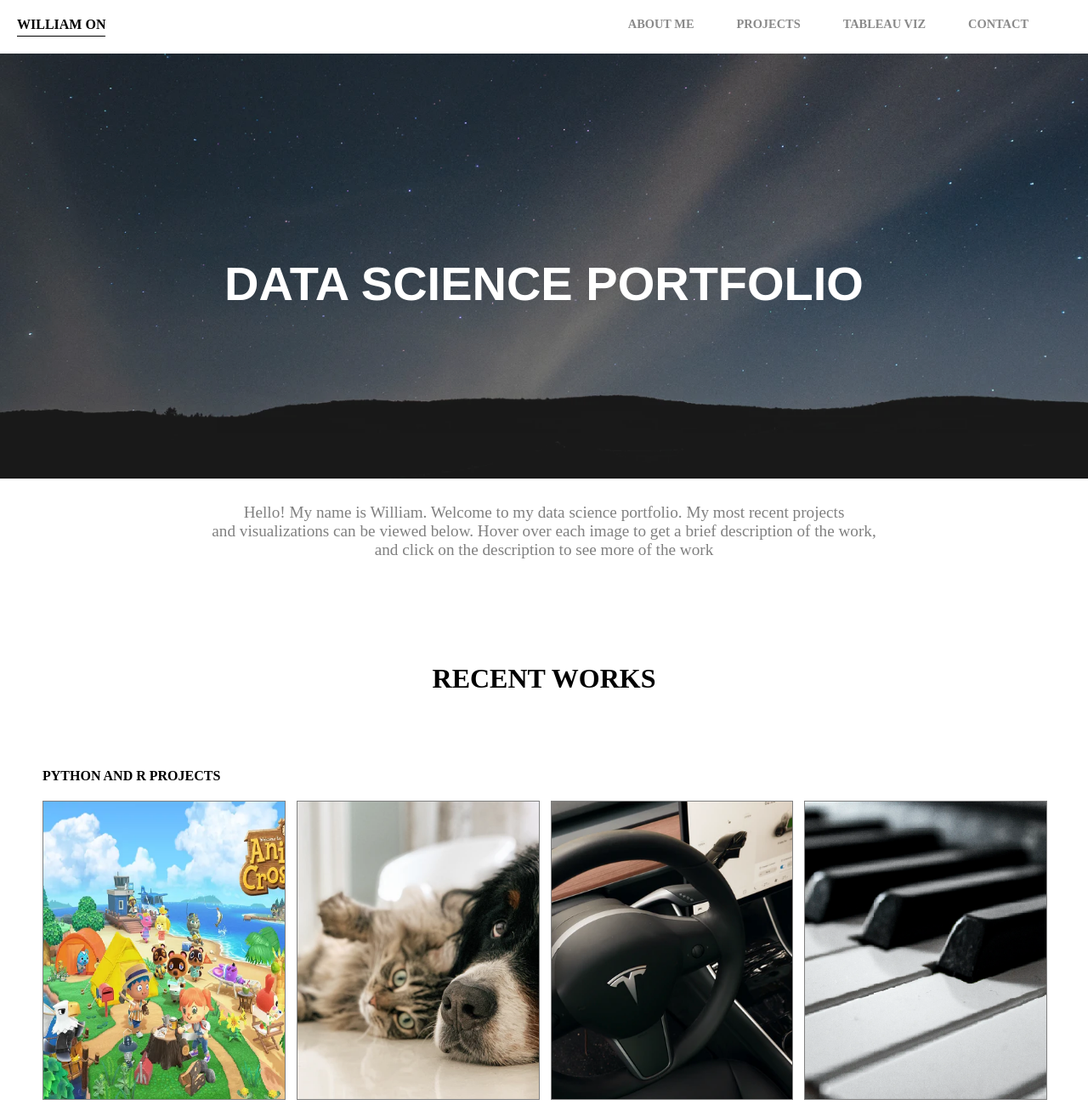
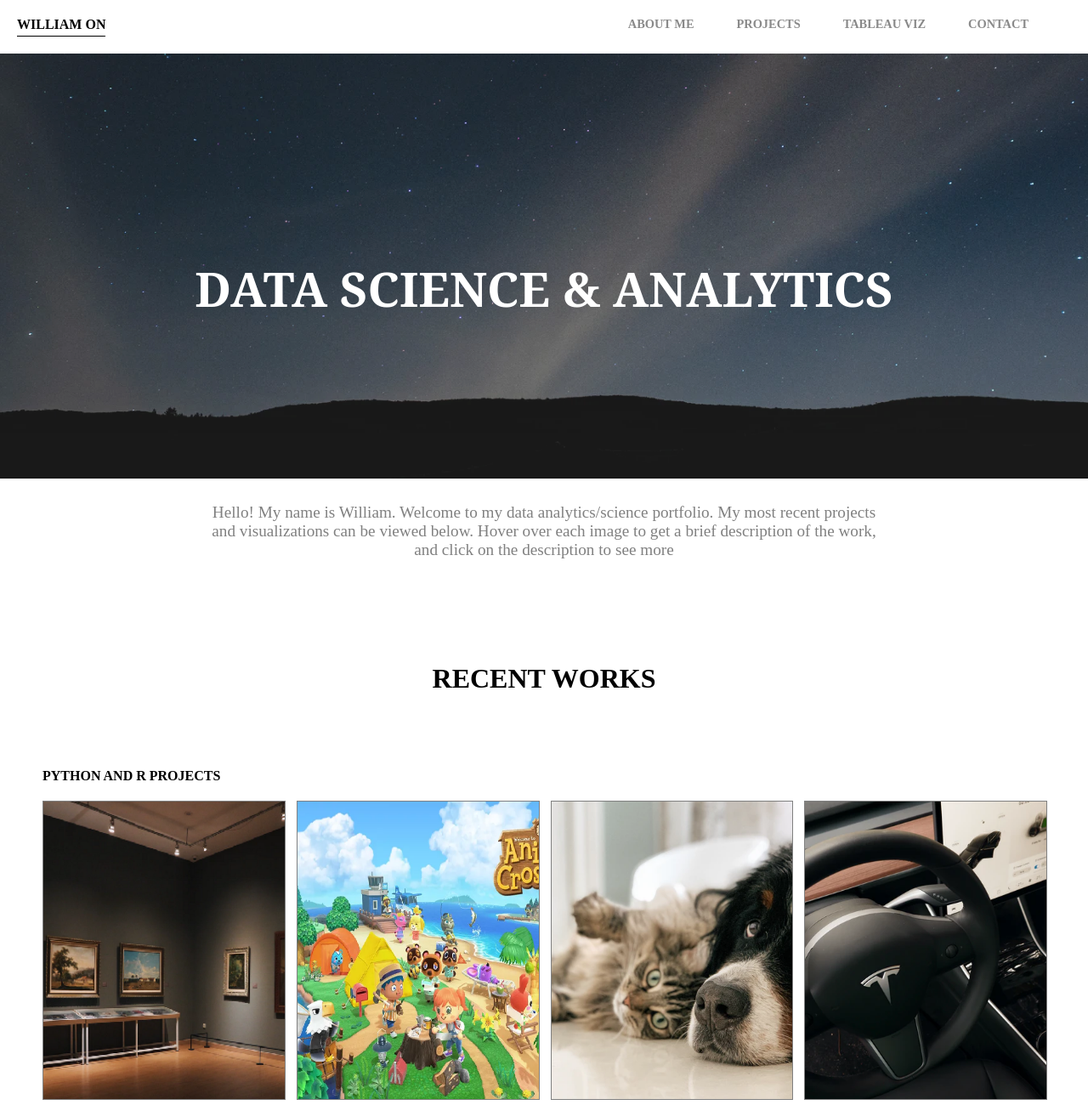
Before and after one commit to William0n/WilliamOn, a plain HTML site: page index.html in a window 1280 px wide. Shown: the top 1300 px of the page at 85% size. Drawn offline with Linux system fonts and the light colour scheme.

Commit message:
project update

```diff
--- a/index.html
+++ b/index.html
@@ -26,6 +26,7 @@
                         <div class="dropdown">
                         <a href="projects.html">Projects</a>
                         <div class="dropdown-content">
+                            <a href="https://github.com/William0n/artwork">Tate Museum Art Collection</a>
                             <a href="https://github.com/William0n/Animal-Crossing-Reviews">Sentiment Analysis on Animal Crossing Reviews</a>
                             <a href="https://github.com/William0n/Cats-and-Dog">CNNs: Dogs Vs Cats</a>
                             <a href="https://github.com/William0n/Tesla-Stock-Prediction">Tesla Stock Predictions</a>
@@ -59,7 +60,7 @@
             <header class = "top-cover" style="background-image: url(images/main4.png);">
                 <div class="background-black-60">
                     <div class="title-cover-names">
-                        <h1 class ="main-title"> Data Science Portfolio</h1>
+                        <h1 class ="main-title"> Data Science & Analytics</h1>
                     </div>
                 </div>
             </header>
@@ -67,9 +68,9 @@
         <div class="content-wrapper">
 
             <div class="page-ov">
-            <p>Hello! My name is William. Welcome to my data science portfolio. My most recent projects <br> and
+            <p>Hello! My name is William. Welcome to my data analytics/science portfolio. My most recent projects <br> and
                 visualizations can be viewed below. Hover over each image to get a brief description of the work, <br> and click on the
-                description to see more of the work   </p>
+                description to see more   </p>
             </div>
 
             <div class="recent">
@@ -86,6 +87,18 @@
                 </div>
             </div>
             <div class="portfolio-items-wrapper">
+
+                <div class="portfolio-item-wrapper">
+                    <div class = "portfolio-img-background" style="background-image:url(images/artwork.png)" div></div>
+
+                    <div class="image-text-wrapper">
+                        <div class="subtitle">
+                            <a href="https://github.com/William0n/artwork"> Predicting Artwork Creation Years (Python)<br><br>
+                                In this project, I performed a brief EDA on antique artwork data obtained from the Tate Art Museum. Following
+                                the analysis, a random forest was trained to predict an artwork's creation year based on its dimensions and materials   </a>
+                        </div>
+                    </div>
+                </div>
 
                 <div class="portfolio-item-wrapper">
                     <div class = "portfolio-img-background" style="background-image:url(images/ac.png)" div></div>
@@ -121,17 +134,7 @@
                     </div>
                 </div>
 
-                <div class="portfolio-item-wrapper">
-                    <div class = "portfolio-img-background" style="background-image:url(images/pendulum.png)" div></div>
 
-                    <div class="image-text-wrapper">
-                        <div class="subtitle">
-                            <a href="https://github.com/William0n/Pendulum-Project"> Pendulum Factorial Design (R-Studio)<br><br>
-                                Inspired by my piano metronome, I create a full factorial design experiment and analyze
-                                which factors have the most impact on the period of a pendulum using linear regression  </a>
-                        </div>
-                    </div>
-                </div>
              </div>
 
             <div class="portfolio-recent-viz">
--- a/styles.css
+++ b/styles.css
@@ -24,7 +24,7 @@
     position: relative;
     top: 200px;
     font-size: 3.5em;
-    font-family: Arial, Helvetica, sans-serif;
+    font-family:Georgia, 'Times New Roman', Times, serif;
     color:white;
     text-transform: uppercase;
 }
```
Also changed, not shown: about me/about.html (+1 -0 lines), contact.html (+1 -0 lines), projects.html (+13 -1 lines), visualizations.html (+1 -0 lines), images/artwork.png (added).
